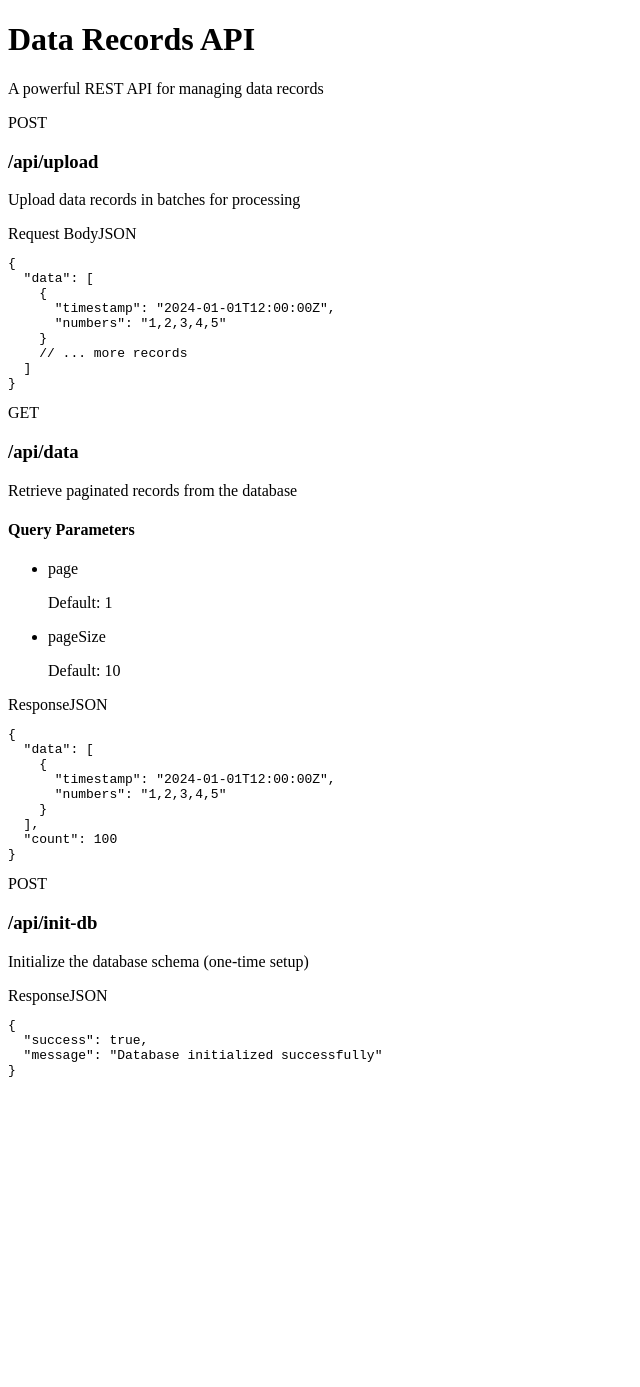
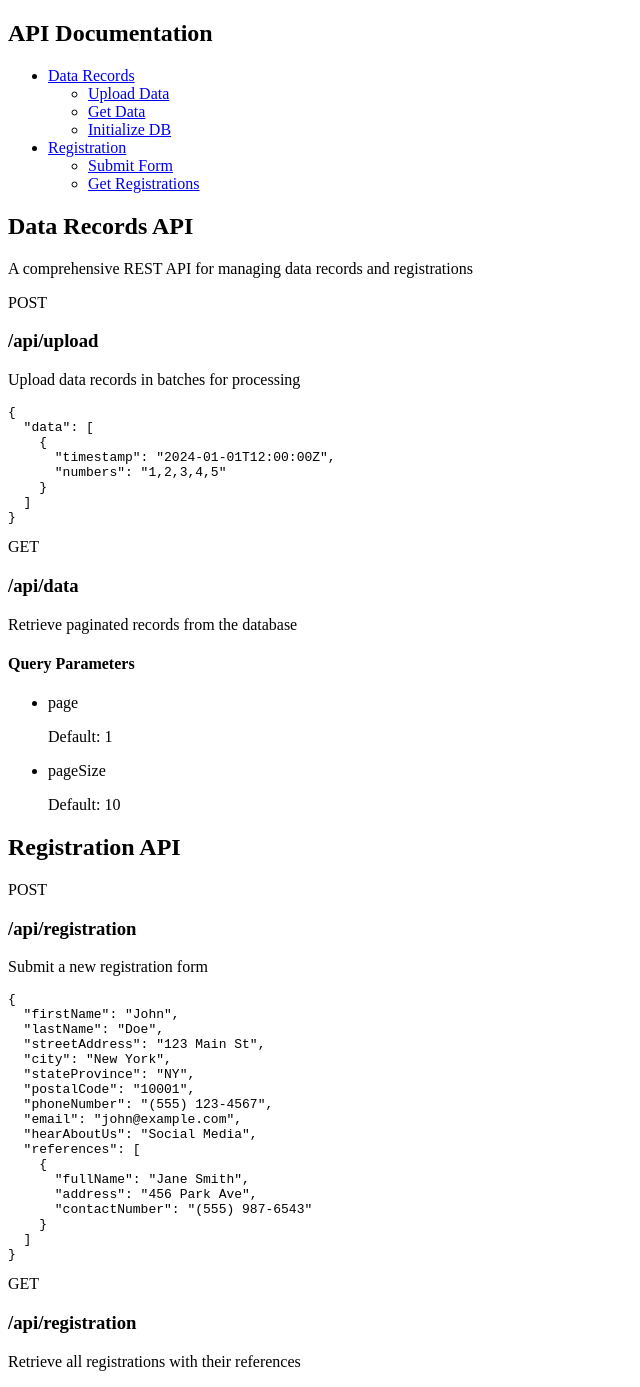
Before and after one commit to TitanLabs-Hub/server-gold-a, a Next.js app: page / in a window 1280 px wide. Shown: the whole page, without its empty margins (0-640 px from the left). Before the commit the page ends 1091 px from the top, so only its background shows below. Built offline with nearby package versions, Linux system fonts and the light colour scheme.

Commit message:
Auto-sync after build (preserving .env file)

```diff
--- /dev/null
+++ b/app/api/registration/db.ts
@@ -0,0 +1,62 @@
+import { sql } from '@vercel/postgres';
+import { RegistrationData } from './types';
+
+export async function createRegistration(data: RegistrationData) {
+  const registration = await sql`
+    INSERT INTO registrations (
+      first_name,
+      last_name,
+      street_address,
+      street_address_line2,
+      city,
+      state_province,
+      postal_code,
+      phone_number,
+      email,
+      hear_about_us,
+      other_source,
+      feedback,
+      suggestions,
+      willing_to_recommend
+    ) VALUES (
+      ${data.firstName},
+      ${data.lastName},
+      ${data.streetAddress},
+      ${data.streetAddressLine2 || null},
+      ${data.city},
+      ${data.stateProvince},
+      ${data.postalCode},
+      ${data.phoneNumber},
+      ${data.email},
+      ${data.hearAboutUs},
+      ${data.otherSource || null},
+      ${data.feedback || null},
+      ${data.suggestions || null},
+      ${data.willingToRecommend}
+    )
+    RETURNING id
+  `;
+
+  return registration.rows[0].id;
+}
+
+export async function createReferences(registrationId: number, references: RegistrationData['references']) {
+  for (let i = 0; i < references.length; i++) {
+    const ref = references[i];
+    await sql`
+      INSERT INTO references (
+        registration_id,
+        full_name,
+        address,
+        contact_number,
+        reference_order
+      ) VALUES (
+        ${registrationId},
+        ${ref.fullName},
+        ${ref.address},
+        ${ref.contactNumber},
+        ${i + 1}
+      )
+    `;
+  }
+}
--- /dev/null
+++ b/app/api/registration/init/route.ts
@@ -0,0 +1,47 @@
+import { sql } from '@vercel/postgres';
+import { NextResponse } from 'next/server';
+
+export async function POST() {
+  try {
+    await sql`
+      CREATE TABLE IF NOT EXISTS registrations (
+        id SERIAL PRIMARY KEY,
+        first_name VARCHAR(100) NOT NULL,
+        last_name VARCHAR(100) NOT NULL,
+        street_address VARCHAR(255) NOT NULL,
+        street_address_line2 VARCHAR(255),
+        city VARCHAR(100) NOT NULL,
+        state_province VARCHAR(100) NOT NULL,
+        postal_code VARCHAR(20) NOT NULL,
+        phone_number VARCHAR(20) NOT NULL,
+        email VARCHAR(255) NOT NULL,
+        hear_about_us VARCHAR(100) NOT NULL,
+        other_source TEXT,
+        feedback TEXT,
+        suggestions TEXT,
+        willing_to_recommend VARCHAR(10),
+        created_at TIMESTAMP WITH TIME ZONE DEFAULT CURRENT_TIMESTAMP
+      );
+
+      CREATE TABLE IF NOT EXISTS references (
+        id SERIAL PRIMARY KEY,
+        registration_id INTEGER REFERENCES registrations(id),
+        full_name VARCHAR(200) NOT NULL,
+        address TEXT NOT NULL,
+        contact_number VARCHAR(20) NOT NULL,
+        reference_order INTEGER NOT NULL
+      );
+    `;
+
+    return NextResponse.json({
+      success: true,
+      message: 'Registration tables initialized successfully'
+    });
+  } catch (error) {
+    console.error('Database initialization error:', error);
+    return NextResponse.json({
+      error: 'Failed to initialize database',
+      details: error instanceof Error ? error.message : 'Unknown error'
+    }, { status: 500 });
+  }
+}
--- /dev/null
+++ b/app/api/registration/route.ts
@@ -0,0 +1,61 @@
+import { NextResponse } from 'next/server';
+import { sql } from '@vercel/postgres';
+import { RegistrationData } from './types';
+import { createRegistration, createReferences } from './db';
+
+export async function POST(request: Request) {
+  try {
+    const data: RegistrationData = await request.json();
+
+    await sql`BEGIN`;
+    try {
+      const registrationId = await createRegistration(data);
+      await createReferences(registrationId, data.references);
+      await sql`COMMIT`;
+
+      return NextResponse.json({
+        success: true,
+        message: 'Registration submitted successfully',
+        registrationId
+      });
+    } catch (error) {
+      await sql`ROLLBACK`;
+      throw error;
+    }
+  } catch (error) {
+    console.error('Registration error:', error);
+    return NextResponse.json({
+      error: 'Failed to process registration',
+      details: error instanceof Error ? error.message : 'Unknown error'
+    }, { status: 500 });
+  }
+}
+
+export async function GET() {
+  try {
+    const registrations = await sql`
+      SELECT r.*,
+             array_agg(json_build_object(
+               'fullName', ref.full_name,
+               'address', ref.address,
+               'contactNumber', ref.contact_number,
+               'referenceOrder', ref.reference_order
+             )) as references
+      FROM registrations r
+      LEFT JOIN references ref ON r.id = ref.registration_id
+      GROUP BY r.id
+      ORDER BY r.created_at DESC
+    `;
+
+    return NextResponse.json({
+      success: true,
+      data: registrations.rows
+    });
+  } catch (error) {
+    console.error('Error fetching registrations:', error);
+    return NextResponse.json({
+      error: 'Failed to fetch registrations',
+      details: error instanceof Error ? error.message : 'Unknown error'
+    }, { status: 500 });
+  }
+}
--- /dev/null
+++ b/app/api/registration/types.ts
@@ -0,0 +1,23 @@
+export interface Reference {
+  fullName: string;
+  address: string;
+  contactNumber: string;
+}
+
+export interface RegistrationData {
+  firstName: string;
+  lastName: string;
+  streetAddress: string;
+  streetAddressLine2?: string;
+  city: string;
+  stateProvince: string;
+  postalCode: string;
+  phoneNumber: string;
+  email: string;
+  hearAboutUs: string;
+  otherSource?: string;
+  feedback?: string;
+  suggestions?: string;
+  willingToRecommend: 'Yes' | 'Maybe' | 'No';
+  references: Reference[];
+}
--- a/app/page.tsx
+++ b/app/page.tsx
@@ -2,28 +2,48 @@ import React from 'react';
 
 export default function Home() {
   return (
-    <main className="min-h-screen bg-gradient-to-b from-gray-900 to-gray-800 text-white p-8">
-      <div className="max-w-4xl mx-auto">
-        <header className="text-center mb-12">
+    <main className="min-h-screen bg-gradient-to-b from-gray-900 to-gray-800 text-white">
+      <div className="flex">
+        {/* Navigation Sidebar */}
+        <nav className="w-64 bg-gray-900 min-h-screen p-6 fixed">
+          <h2 className="text-xl font-bold mb-6 text-blue-400">API Documentation</h2>
+          <ul className="space-y-4">
+            <li>
+              <a href="#data-records" className="text-gray-300 hover:text-blue-400">Data Records</a>
+              <ul className="ml-4 mt-2 space-y-2">
+                <li><a href="#upload-endpoint" className="text-gray-400 hover:text-blue-400 text-sm">Upload Data</a></li>
+                <li><a href="#get-data-endpoint" className="text-gray-400 hover:text-blue-400 text-sm">Get Data</a></li>
+                <li><a href="#init-db-endpoint" className="text-gray-400 hover:text-blue-400 text-sm">Initialize DB</a></li>
+              </ul>
+            </li>
+            <li>
+              <a href="#registration" className="text-gray-300 hover:text-blue-400">Registration</a>
+              <ul className="ml-4 mt-2 space-y-2">
+                <li><a href="#submit-registration" className="text-gray-400 hover:text-blue-400 text-sm">Submit Form</a></li>
+                <li><a href="#get-registrations" className="text-gray-400 hover:text-blue-400 text-sm">Get Registrations</a></li>
+              </ul>
+            </li>
+          </ul>
+        </nav>
+
+        {/* Main Content */}
+        <div className="ml-64 p-8 w-full">
+          {/* Data Records Section */}
+          <section id="data-records" className="mb-12">
             <h1 className="text-5xl font-bold mb-4 bg-gradient-to-r from-blue-400 to-purple-500 text-transparent bg-clip-text">
               Data Records API
             </h1>
-          <p className="text-gray-400">A powerful REST API for managing data records</p>
-        </header>
+            <p className="text-gray-400 mb-8">A comprehensive REST API for managing data records and registrations</p>
 
             <div className="space-y-8">
               {/* Upload Endpoint */}
-          <section className="bg-gray-800 rounded-xl p-6 shadow-xl border border-gray-700 hover:border-blue-500 transition-colors">
+              <section id="upload-endpoint" className="bg-gray-800 rounded-xl p-6 shadow-xl border border-gray-700">
                 <div className="flex items-center gap-3 mb-4">
                   <span className="px-3 py-1 bg-green-500 text-white rounded-md text-sm font-medium">POST</span>
                   <h3 className="text-xl font-bold text-blue-400">/api/upload</h3>
                 </div>
                 <p className="text-gray-400 mb-4">Upload data records in batches for processing</p>
                 <div className="bg-gray-900 rounded-lg p-4">
-              <div className="flex justify-between items-center mb-2">
-                <span className="text-sm text-gray-500">Request Body</span>
-                <span className="text-sm text-gray-500">JSON</span>
-              </div>
                   <pre className="text-sm text-gray-300 overflow-x-auto">
 {`{
   "data": [
@@ -31,7 +51,6 @@ export default function Home() {
       "timestamp": "2024-01-01T12:00:00Z",
       "numbers": "1,2,3,4,5"
     }
-    // ... more records
   ]
 }`}
                   </pre>
@@ -39,64 +58,71 @@ export default function Home() {
               </section>
 
               {/* Get Data Endpoint */}
-          <section className="bg-gray-800 rounded-xl p-6 shadow-xl border border-gray-700 hover:border-blue-500 transition-colors">
+              <section id="get-data-endpoint" className="bg-gray-800 rounded-xl p-6 shadow-xl border border-gray-700">
                 <div className="flex items-center gap-3 mb-4">
                   <span className="px-3 py-1 bg-blue-500 text-white rounded-md text-sm font-medium">GET</span>
                   <h3 className="text-xl font-bold text-blue-400">/api/data</h3>
                 </div>
                 <p className="text-gray-400 mb-4">Retrieve paginated records from the database</p>
-
-            <div className="mb-4">
+                <div className="bg-gray-900 rounded-lg p-4">
                   <h4 className="text-sm font-semibold text-gray-400 mb-2">Query Parameters</h4>
-              <ul className="grid grid-cols-2 gap-4">
-                <li className="bg-gray-900 p-3 rounded-lg">
+                  <ul className="grid grid-cols-2 gap-4 mb-4">
+                    <li className="bg-gray-800 p-3 rounded-lg">
                       <span className="text-blue-400 font-mono">page</span>
                       <p className="text-sm text-gray-500">Default: 1</p>
                     </li>
-                <li className="bg-gray-900 p-3 rounded-lg">
+                    <li className="bg-gray-800 p-3 rounded-lg">
                       <span className="text-blue-400 font-mono">pageSize</span>
                       <p className="text-sm text-gray-500">Default: 10</p>
                     </li>
                   </ul>
                 </div>
+              </section>
 
+              {/* Registration Section */}
+              <section id="registration" className="mt-16">
+                <h2 className="text-3xl font-bold mb-6 text-blue-400">Registration API</h2>
+
+                {/* Submit Registration */}
+                <section id="submit-registration" className="bg-gray-800 rounded-xl p-6 shadow-xl border border-gray-700 mb-8">
+                  <div className="flex items-center gap-3 mb-4">
+                    <span className="px-3 py-1 bg-green-500 text-white rounded-md text-sm font-medium">POST</span>
+                    <h3 className="text-xl font-bold text-blue-400">/api/registration</h3>
+                  </div>
+                  <p className="text-gray-400 mb-4">Submit a new registration form</p>
                   <div className="bg-gray-900 rounded-lg p-4">
-              <div className="flex justify-between items-center mb-2">
-                <span className="text-sm text-gray-500">Response</span>
-                <span className="text-sm text-gray-500">JSON</span>
-              </div>
                     <pre className="text-sm text-gray-300 overflow-x-auto">
 {`{
-  "data": [
+  "firstName": "John",
+  "lastName": "Doe",
+  "streetAddress": "123 Main St",
+  "city": "New York",
+  "stateProvince": "NY",
+  "postalCode": "10001",
+  "phoneNumber": "(555) 123-4567",
+  "email": "john@example.com",
+  "hearAboutUs": "Social Media",
+  "references": [
     {
-      "timestamp": "2024-01-01T12:00:00Z",
-      "numbers": "1,2,3,4,5"
+      "fullName": "Jane Smith",
+      "address": "456 Park Ave",
+      "contactNumber": "(555) 987-6543"
     }
-  ],
-  "count": 100
+  ]
 }`}
                     </pre>
                   </div>
                 </section>
 
-          {/* Init DB Endpoint */}
-          <section className="bg-gray-800 rounded-xl p-6 shadow-xl border border-gray-700 hover:border-blue-500 transition-colors">
+                {/* Get Registrations */}
+                <section id="get-registrations" className="bg-gray-800 rounded-xl p-6 shadow-xl border border-gray-700">
                   <div className="flex items-center gap-3 mb-4">
-              <span className="px-3 py-1 bg-green-500 text-white rounded-md text-sm font-medium">POST</span>
-              <h3 className="text-xl font-bold text-blue-400">/api/init-db</h3>
+                    <span className="px-3 py-1 bg-blue-500 text-white rounded-md text-sm font-medium">GET</span>
+                    <h3 className="text-xl font-bold text-blue-400">/api/registration</h3>
                   </div>
-            <p className="text-gray-400 mb-4">Initialize the database schema (one-time setup)</p>
-            <div className="bg-gray-900 rounded-lg p-4">
-              <div className="flex justify-between items-center mb-2">
-                <span className="text-sm text-gray-500">Response</span>
-                <span className="text-sm text-gray-500">JSON</span>
-              </div>
-              <pre className="text-sm text-gray-300 overflow-x-auto">
-{`{
-  "success": true,
-  "message": "Database initialized successfully"
-}`}
-              </pre>
+                  <p className="text-gray-400 mb-4">Retrieve all registrations with their references</p>
+                </section>
+              </section>
             </div>
           </section>
         </div>
```
Also changed, not shown: examples/registration-payload.json (added, +28 -0 lines), 1 other file (tests, documents, lock files or other folders). Lines whose indentation alone changed are shown as unchanged.
